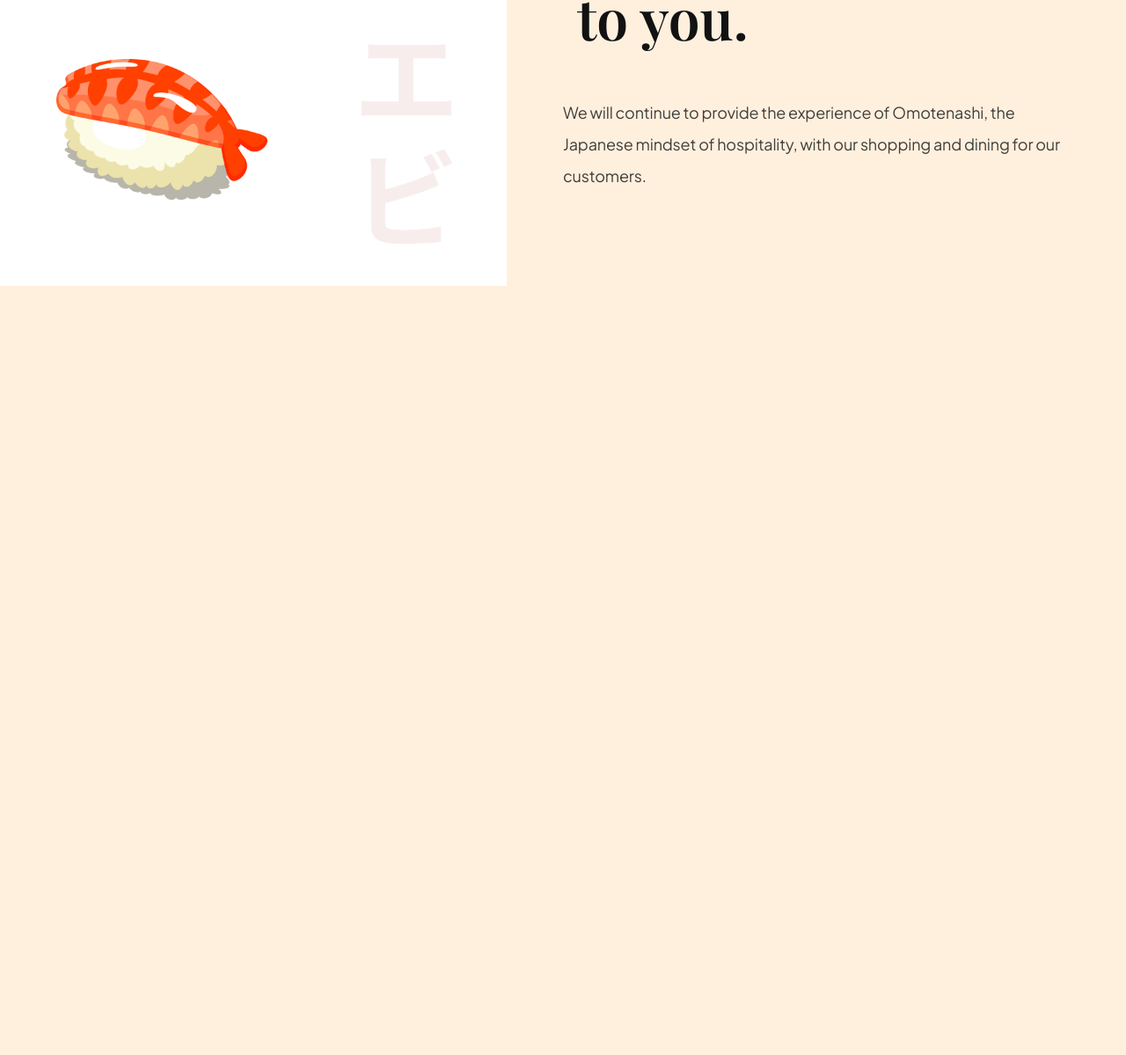
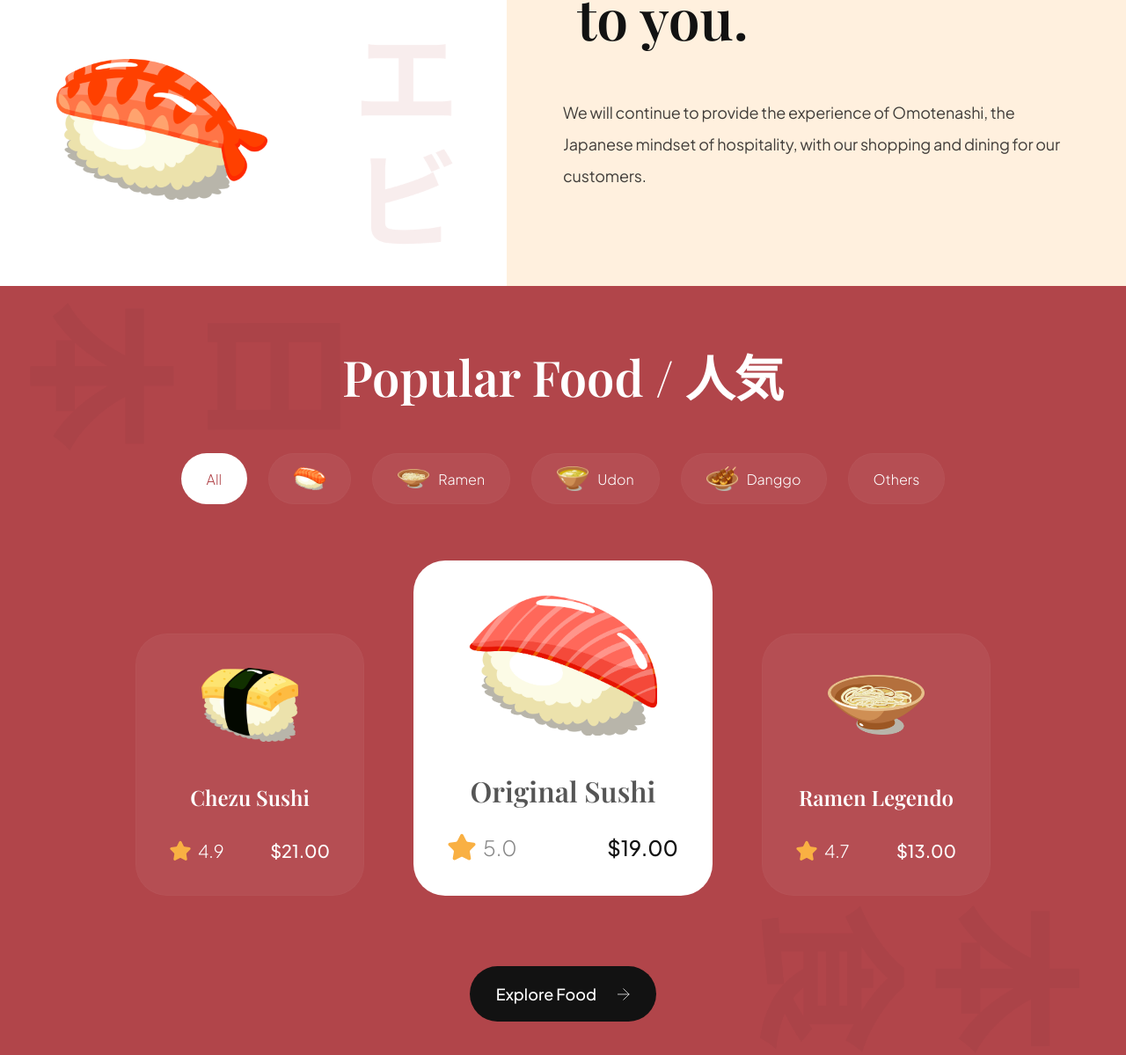
Before and after one commit to Tydomx/sushi-site-clone, a website built with Vite: page index.html in a window 1280 px wide. Shown: the part 1193-2392 px from the top of the page at 88% size. Before the commit the page ends 1518 px from the top, so only its background shows below. Built offline with nearby package versions, Linux system fonts and the light colour scheme; files whose address does not match are found by name.

Commit message:
Add popular section and articles

```diff
--- a/css/sections/popular.css
+++ b/css/sections/popular.css
@@ -0,0 +1,207 @@
+.popular-foods {
+	padding: 64px;
+
+	display: flex;
+	flex-direction: column;
+
+	background-color: var(--primary-color);
+	background-image: url("../../assets/popular_bg.png");
+	background-position: center;
+	background-repeat: no-repeat;
+	background-size: contain;
+
+	overflow: hidden;
+}
+
+.popular-foods__title {
+	font-size: 56px;
+	font-family: var(--playfair-display);
+	font-weight: 600;
+	line-height: 78px;
+	color: #fff;
+	text-align: center;
+}
+
+/* filters */
+.popular-foods__filters {
+	margin-top: 48px;
+	max-width: 100%;
+	overflow-x: auto;
+
+	display: flex;
+	justify-content: center;
+	gap: 24px;
+}
+
+/* filter buttons */
+.popular-foods__filter-btn {
+	padding: 10px 28px;
+
+	display: flex;
+	flex-direction: row;
+	align-items: center;
+	gap: 10px;
+
+	background: rgba(255, 255, 255, 0.05);
+	border: 1px solid rgba(255, 255, 255, 0.02);
+	border-radius: 46px;
+
+	font-size: 16px;
+	font-weight: 300;
+	line-height: 25px;
+	font-family: var(--plus-jakarta-sans);
+	color: #fff;
+	cursor: pointer;
+}
+
+.popular-foods__filter-btn img {
+	width: 36px;
+	height: 36px;
+	/* keeps aspect ratio */
+	object-fit: contain;
+}
+
+.popular-foods__filter-btn.active {
+	background: #fff;
+	color: var(--primary-color);
+}
+
+/* on hover */
+.popular-foods__filter-btn:hover {
+	background: #fff;
+	color: var(--primary-color);
+}
+
+.popular-foods__catalogue {
+	margin-top: 64px;
+
+	display: flex;
+	justify-content: center;
+	align-items: flex-end;
+	flex-wrap: wrap;
+	gap: 56px;
+}
+
+.popular-foods__button {
+	width: fit-content;
+
+	padding: 20px 30px;
+	margin: 80px auto 0;
+
+	font-weight: 500;
+	font-size: 18px;
+	line-height: 23px;
+	font-family: var(--plus-jakarta-sans);
+	color: #fff;
+
+	border: none;
+	outline: none;
+	background: var(--secondary-color);
+	border-radius: 64px;
+	cursor: pointer;
+}
+
+/* arrow icon */
+.popular-foods__button img {
+	width: 14px;
+	height: 14px;
+	object-fit: contain;
+	margin-left: 21px;
+}
+
+/* styling cards */
+.popular-foods__card {
+	padding: 38px;
+	min-width: 260px;
+	height: fit-content;
+
+	display: flex;
+	align-items: center;
+	flex-direction: column;
+
+	border-radius: 36px;
+	background: rgba(255, 255, 255, 0.05);
+	border: 1px solid rgba(255, 255, 255, 0.02);
+}
+
+.popular-foods__card-image {
+	width: 110px;
+	height: 84px;
+	object-fit: contain;
+}
+
+/* change title */
+.popular-foods__card-title {
+	margin-top: 47px;
+
+	font-weight: 600;
+	font-size: 24px;
+	line-height: 32px;
+	font-family: var(--playfair-display);
+	color: #fff;
+	text-align: center;
+}
+
+/* edit details */
+.popular-foods__card-details {
+	width: 100%;
+	margin-top: 32px;
+}
+
+/* rating */
+.popular-foods__card-rating {
+	display: flex;
+	align-items: center;
+	gap: 8px;
+}
+
+.popular-foods__card-rating img {
+	width: 24px;
+	height: 24px;
+	object-fit: contain;
+}
+
+.popular-foods__card-rating p {
+	font-size: 20px;
+	font-weight: 300;
+	font-family: var(--plus-jakarta-sans);
+	color: #fff;
+}
+
+.popular-foods__card-price {
+	font-size: 20px;
+	font-weight: 500;
+	font-family: var(--plus-jakarta-sans);
+	color: #fff;
+}
+
+/* active article element */
+.popular-foods__card.active-card {
+	background: #fff;
+	min-width: 340px;
+}
+
+.popular-foods__card.active-card .popular-foods__card-image {
+	width: 240px;
+	height: 160px;
+}
+
+.popular-foods__card.active-card .popular-foods__card-title {
+	color: var(--black-500);
+	font-size: 32px;
+}
+
+.popular-foods__card.active-card .popular-foods__card-rating img {
+	width: 32px;
+	height: 32px;
+}
+
+.popular-foods__card.active-card .popular-foods__card-rating p {
+  font-size: 24px;
+  color: var(--gray-100);
+}
+
+.popular-foods__card.active-card .popular-foods__card-price {
+	font-size: 24px;
+	color: var(--secondary-color);
+}
--- a/index.html
+++ b/index.html
@@ -119,6 +119,122 @@
         <h3 class="sushi__title">Our mission is to bring true Japanese flavours to you.</h3>
         <p class="sushi__description">We will continue to provide the experience of Omotenashi, the Japanese mindset of hospitality, with our shopping and dining for our customers.</p>
     </section>
+
+    <section class="popular-foods" id="menu">
+      <h2 class="popular-foods__title">Popular Food / 人気</h2>
+      <div class="popular-foods__filters sushi__hide-scrollbar">
+        <button class="popular-foods__filter-btn active">
+          All
+        </button>
+        <button class="popular-foods__filter-btn">
+          <img
+            src="/assets//sushi-9.png"
+            alt="sushi 9"
+          />
+        </button>
+        <button class="popular-foods__filter-btn">
+          <img
+            src="/assets//sushi-8.png"
+            alt="sushi 9"
+          />
+          Ramen
+        </button>
+        <button class="popular-foods__filter-btn">
+          <img
+            src="/assets//sushi-7.png"
+            alt="sushi 9"
+          />
+          Udon
+        </button>
+        <button class="popular-foods__filter-btn">
+          <img
+            src="/assets//sushi-6.png"
+            alt="sushi 9"
+          />
+          Danggo
+        </button>
+        <button class="popular-foods__filter-btn">
+          Others
+        </button>
+      </div>
+
+      <!-- next section -->
+      <div class="popular-foods__catalogue">
+        <article class="popular-foods__card">
+          <img
+            class="popular-foods__card-image"
+            src="assets/sushi-12.png"
+            alt="sushi 12"
+          />
+          <h4 class="popular-foods__card-title">Chezu Sushi</h4>
+
+          <!-- rating stars/price -->
+          <div class="popular-foods__card-details flex-between">
+            <div class="popular-foods__card-rating">
+              <img
+                src="assets/star.svg"
+                alt="star"
+              />
+              <p>4.9</p>
+            </div>
+
+            <p class="popular-foods__card-price">$21.00</p>
+          </div>
+        </article>
+
+        <article class="popular-foods__card active-card">
+          <img
+            class="popular-foods__card-image"
+            src="assets/sushi-11.png"
+            alt="sushi 11"
+          />
+          <h4 class="popular-foods__card-title">Original Sushi</h4>
+
+          <!-- rating stars/price -->
+          <div class="popular-foods__card-details flex-between">
+            <div class="popular-foods__card-rating">
+              <img
+                src="assets/star.svg"
+                alt="star"
+              />
+              <p>5.0</p>
+            </div>
+
+            <p class="popular-foods__card-price">$19.00</p>
+          </div>
+        </article>
+
+        <article class="popular-foods__card">
+          <img
+            class="popular-foods__card-image"
+            src="assets/sushi-10.png"
+            alt="sushi 10"
+          />
+          <h4 class="popular-foods__card-title">Ramen Legendo</h4>
+
+          <!-- rating stars/price -->
+          <div class="popular-foods__card-details flex-between">
+            <div class="popular-foods__card-rating">
+              <img
+                src="assets/star.svg"
+                alt="star"
+              />
+              <p>4.7</p>
+            </div>
+
+            <p class="popular-foods__card-price">$13.00</p>
+          </div>
+        </article>
+      </div>
+
+      <button class="popular-foods__button">
+        Explore Food
+        <img
+        src="assets/arrow-right.svg"
+        alt="arrow-right"
+        />
+      </button>
+    </section>
     <script type="module" src="./js/script.js"></script>
   </body>
 </html>
```
